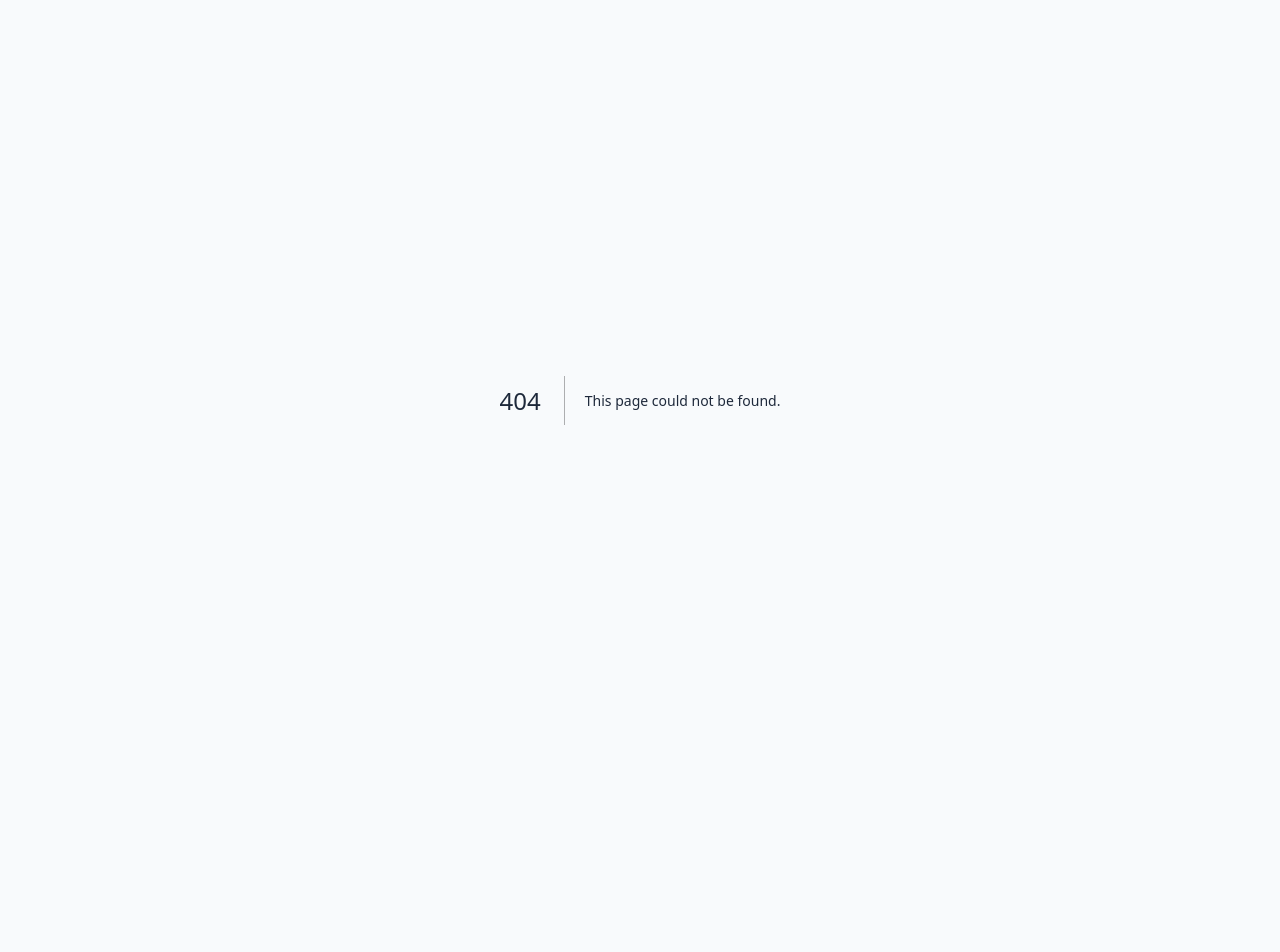
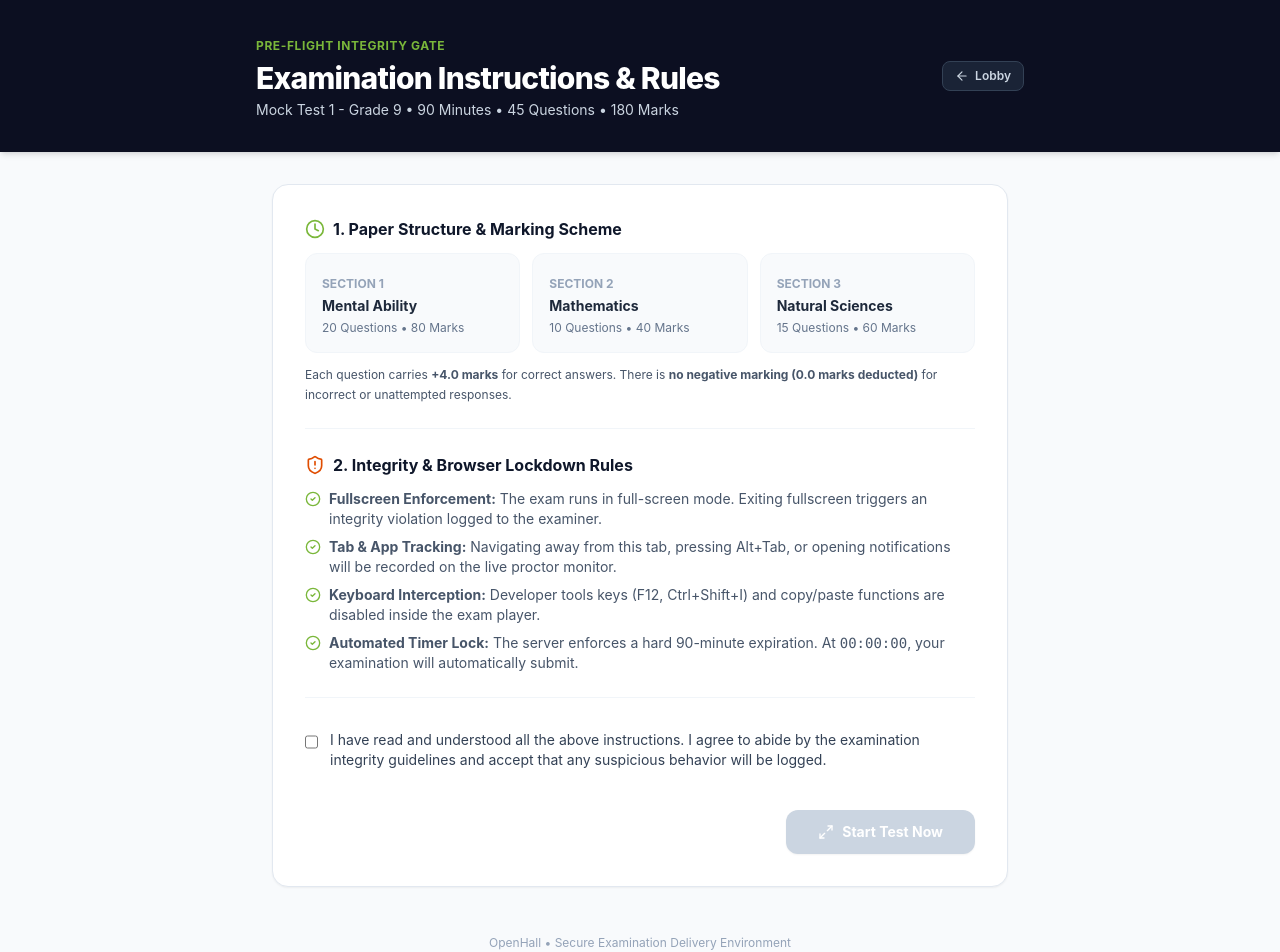
Before and after one commit to debarkak/openhall, a Next.js app: page /exam/1/instructions in a window 1280 px wide. Before the commit this address had no page. Shown: the top 952 px of the page. Before the commit the page ends 800 px from the top, so only its background shows below. Built offline with nearby package versions, Linux system fonts and the light colour scheme.

Commit message:
feat(exam): add pre-flight instructions and compliance agreement gate with fullscreen prompt

```diff
--- /dev/null
+++ b/src/app/exam/[id]/instructions/page.tsx
@@ -0,0 +1,176 @@
+"use client";
+
+import React, { useState } from "react";
+import { useRouter } from "next/navigation";
+import Link from "next/link";
+import { ShieldAlert, Maximize2, CheckCircle2, Clock, HelpCircle, ArrowLeft } from "lucide-react";
+
+export default function ExamInstructionsPage({
+  params,
+}: {
+  params: { id: string };
+}) {
+  const router = useRouter();
+  const sessionId = params.id;
+  const [agreed, setAgreed] = useState(false);
+  const [isLaunching, setIsLaunching] = useState(false);
+
+  const handleStartExam = async () => {
+    if (!agreed) return;
+    setIsLaunching(true);
+
+    try {
+      if (document.documentElement && !document.fullscreenElement) {
+        await document.documentElement.requestFullscreen();
+      }
+    } catch {
+      // Proceed even if fullscreen was blocked by browser policy
+    }
+
+    router.push(`/exam/${sessionId}/player`);
+  };
+
+  return (
+    <div className="min-h-screen bg-slate-50 flex flex-col justify-between">
+      {/* Dark Navy Hero Header */}
+      <header className="bg-brand-navy text-white px-6 py-6 sm:py-8 shadow-md">
+        <div className="mx-auto max-w-3xl flex items-center justify-between">
+          <div>
+            <span className="text-xs font-bold uppercase tracking-wider text-brand-green">
+              Pre-Flight Integrity Gate
+            </span>
+            <h1 className="text-2xl sm:text-3xl font-extrabold tracking-tight mt-1">
+              Examination Instructions &amp; Rules
+            </h1>
+            <p className="mt-1 text-xs sm:text-sm text-slate-300">
+              Mock Test 1 - Grade 9 • 90 Minutes • 45 Questions • 180 Marks
+            </p>
+          </div>
+
+          <Link
+            href="/lobby"
+            className="flex items-center gap-1.5 rounded-lg border border-slate-700 bg-slate-800/80 px-3 py-1.5 text-xs font-semibold text-slate-300 hover:bg-slate-700 transition"
+          >
+            <ArrowLeft className="h-3.5 w-3.5" />
+            Lobby
+          </Link>
+        </div>
+      </header>
+
+      {/* Main Instructions Card */}
+      <main className="mx-auto max-w-3xl w-full px-4 py-8 flex-1">
+        <div className="rounded-2xl border border-slate-200 bg-white p-6 sm:p-8 shadow-sm space-y-6">
+          {/* Paper Structure */}
+          <div>
+            <h2 className="text-base font-bold text-slate-900 flex items-center gap-2">
+              <Clock className="h-5 w-5 text-brand-green" />
+              1. Paper Structure &amp; Marking Scheme
+            </h2>
+            <div className="mt-3 grid grid-cols-1 sm:grid-cols-3 gap-3">
+              <div className="rounded-xl border border-slate-100 bg-slate-50 p-4">
+                <span className="text-xs font-bold text-slate-400 uppercase">Section 1</span>
+                <h3 className="font-bold text-slate-800 text-sm mt-0.5">Mental Ability</h3>
+                <p className="text-xs text-slate-500 mt-1">20 Questions • 80 Marks</p>
+              </div>
+              <div className="rounded-xl border border-slate-100 bg-slate-50 p-4">
+                <span className="text-xs font-bold text-slate-400 uppercase">Section 2</span>
+                <h3 className="font-bold text-slate-800 text-sm mt-0.5">Mathematics</h3>
+                <p className="text-xs text-slate-500 mt-1">10 Questions • 40 Marks</p>
+              </div>
+              <div className="rounded-xl border border-slate-100 bg-slate-50 p-4">
+                <span className="text-xs font-bold text-slate-400 uppercase">Section 3</span>
+                <h3 className="font-bold text-slate-800 text-sm mt-0.5">Natural Sciences</h3>
+                <p className="text-xs text-slate-500 mt-1">15 Questions • 60 Marks</p>
+              </div>
+            </div>
+            <p className="mt-3 text-xs text-slate-600 leading-relaxed">
+              Each question carries <strong>+4.0 marks</strong> for correct answers. There is{" "}
+              <strong>no negative marking (0.0 marks deducted)</strong> for incorrect or unattempted
+              responses.
+            </p>
+          </div>
+
+          <hr className="border-slate-100" />
+
+          {/* Browser Lockdown & Anticheat */}
+          <div>
+            <h2 className="text-base font-bold text-slate-900 flex items-center gap-2">
+              <ShieldAlert className="h-5 w-5 text-brand-orange" />
+              2. Integrity &amp; Browser Lockdown Rules
+            </h2>
+            <ul className="mt-3 space-y-2 text-xs sm:text-sm text-slate-600">
+              <li className="flex items-start gap-2">
+                <CheckCircle2 className="h-4 w-4 text-brand-green mt-0.5 shrink-0" />
+                <span>
+                  <strong>Fullscreen Enforcement:</strong> The exam runs in full-screen mode. Exiting
+                  fullscreen triggers an integrity violation logged to the examiner.
+                </span>
+              </li>
+              <li className="flex items-start gap-2">
+                <CheckCircle2 className="h-4 w-4 text-brand-green mt-0.5 shrink-0" />
+                <span>
+                  <strong>Tab &amp; App Tracking:</strong> Navigating away from this tab, pressing
+                  Alt+Tab, or opening notifications will be recorded on the live proctor monitor.
+                </span>
+              </li>
+              <li className="flex items-start gap-2">
+                <CheckCircle2 className="h-4 w-4 text-brand-green mt-0.5 shrink-0" />
+                <span>
+                  <strong>Keyboard Interception:</strong> Developer tools keys (F12, Ctrl+Shift+I)
+                  and copy/paste functions are disabled inside the exam player.
+                </span>
+              </li>
+              <li className="flex items-start gap-2">
+                <CheckCircle2 className="h-4 w-4 text-brand-green mt-0.5 shrink-0" />
+                <span>
+                  <strong>Automated Timer Lock:</strong> The server enforces a hard 90-minute
+                  expiration. At <code>00:00:00</code>, your examination will automatically submit.
+                </span>
+              </li>
+            </ul>
+          </div>
+
+          <hr className="border-slate-100" />
+
+          {/* Candidate Confirmation Checkbox */}
+          <div className="pt-2">
+            <label className="flex items-start gap-3 cursor-pointer">
+              <input
+                type="checkbox"
+                checked={agreed}
+                onChange={(e) => setAgreed(e.target.checked)}
+                className="mt-1 h-4 w-4 rounded border-slate-300 text-brand-green focus:ring-brand-green"
+              />
+              <span className="text-xs sm:text-sm text-slate-700 leading-normal">
+                I have read and understood all the above instructions. I agree to abide by the
+                examination integrity guidelines and accept that any suspicious behavior will be
+                logged.
+              </span>
+            </label>
+          </div>
+
+          {/* Launch CTA */}
+          <div className="pt-4 flex justify-end">
+            <button
+              type="button"
+              onClick={handleStartExam}
+              disabled={!agreed || isLaunching}
+              className={`flex items-center gap-2 rounded-xl px-8 py-3 text-sm font-bold text-white shadow-sm transition-all ${
+                agreed && !isLaunching
+                  ? "bg-brand-green hover:bg-brand-green-hover active:scale-95 cursor-pointer"
+                  : "bg-slate-300 cursor-not-allowed"
+              }`}
+            >
+              <Maximize2 className="h-4 w-4" />
+              {isLaunching ? "Launching Exam..." : "Start Test Now"}
+            </button>
+          </div>
+        </div>
+      </main>
+
+      <footer className="py-4 text-center text-xs text-slate-400">
+        OpenHall • Secure Examination Delivery Environment
+      </footer>
+    </div>
+  );
+}
```
